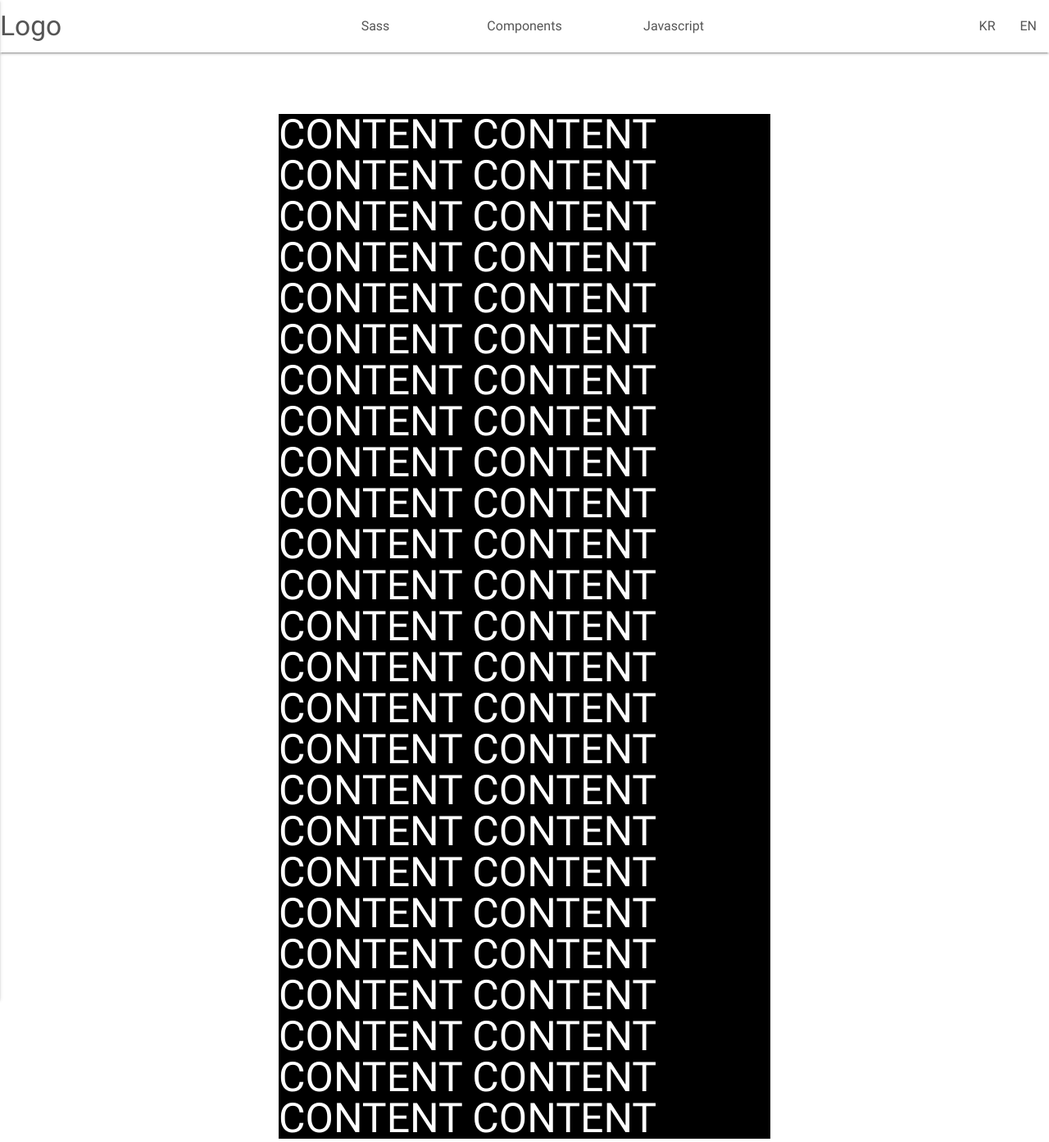
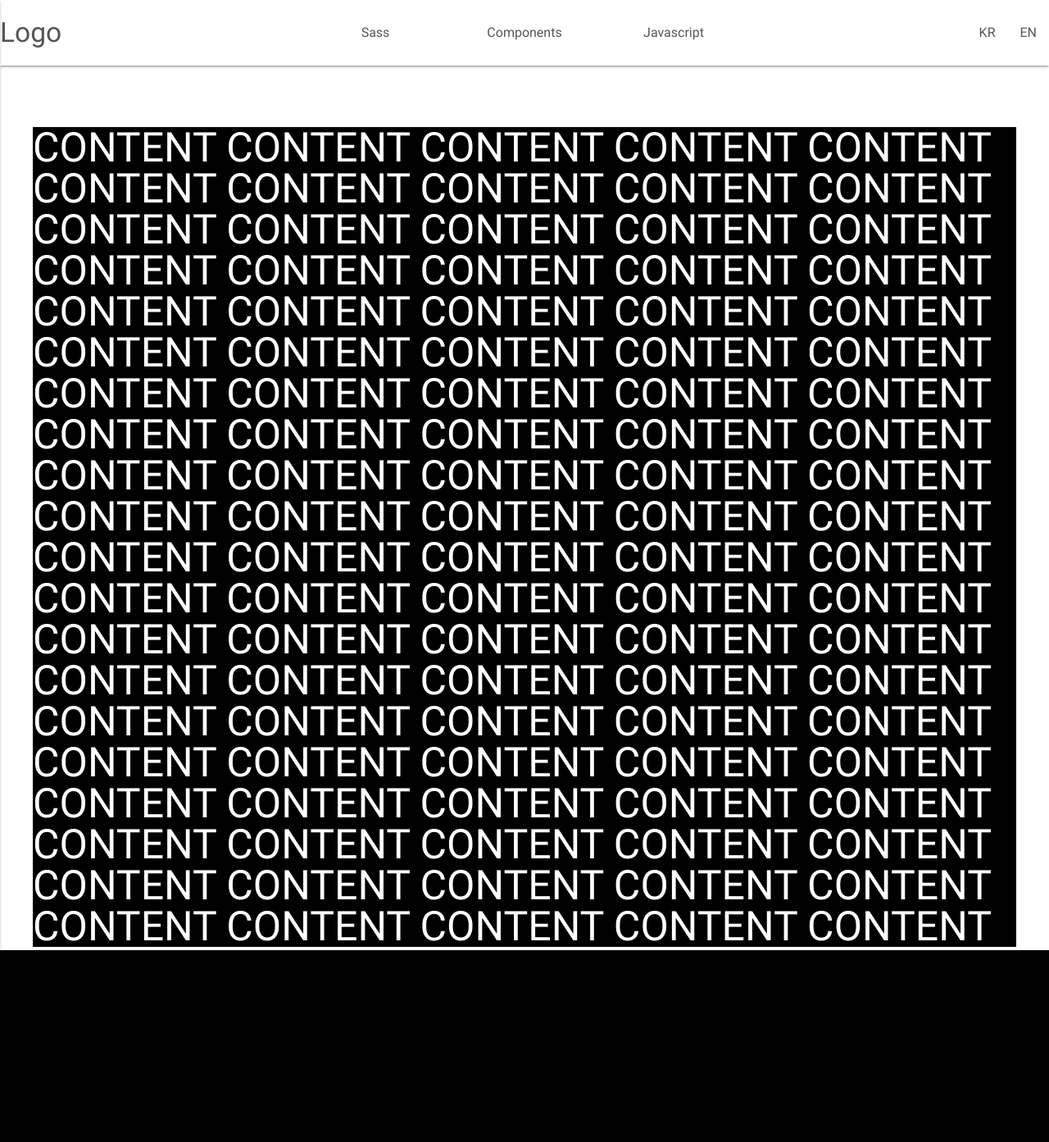
Before and after one commit to pureye4u/wp-template, a PHP site: page / in a window 1280 px wide. Shown: the whole page at 82% size. After the commit the page ends 1159 px from the top, so only its background shows below. Run offline with PHP 8.4, Linux system fonts and the light colour scheme.

Commit message:
Tune CSS and content size up.

```diff
--- a/index.html
+++ b/index.html
@@ -45,12 +45,19 @@
             </ul>
         </div>
     </nav>
+    <div class="wrap">
         <div class="contents">
             CONTENT CONTENT CONTENT CONTENT CONTENT CONTENT CONTENT CONTENT CONTENT CONTENT
             CONTENT CONTENT CONTENT CONTENT CONTENT CONTENT CONTENT CONTENT CONTENT CONTENT
             CONTENT CONTENT CONTENT CONTENT CONTENT CONTENT CONTENT CONTENT CONTENT CONTENT
             CONTENT CONTENT CONTENT CONTENT CONTENT CONTENT CONTENT CONTENT CONTENT CONTENT
             CONTENT CONTENT CONTENT CONTENT CONTENT CONTENT CONTENT CONTENT CONTENT CONTENT
+            CONTENT CONTENT CONTENT CONTENT CONTENT CONTENT CONTENT CONTENT CONTENT CONTENT
+            CONTENT CONTENT CONTENT CONTENT CONTENT CONTENT CONTENT CONTENT CONTENT CONTENT
+            CONTENT CONTENT CONTENT CONTENT CONTENT CONTENT CONTENT CONTENT CONTENT CONTENT
+            CONTENT CONTENT CONTENT CONTENT CONTENT CONTENT CONTENT CONTENT CONTENT CONTENT
+            CONTENT CONTENT CONTENT CONTENT CONTENT CONTENT CONTENT CONTENT CONTENT CONTENT
+        </div>
     </div>
 </body>
 <script>
--- a/scss/components/_variables.scss
+++ b/scss/components/_variables.scss
@@ -216,7 +216,7 @@
 // 13. Navigation Bar
 // ==========================================================================
 
-$navbar-height: 64px !default;
+$navbar-height: 80px !default;
 $navbar-height-mobile: 56px !default;
 $navbar-font-size: 1rem !default;
 $navbar-font-color: #555 !default;
--- a/scss/helpers/_variables.scss
+++ b/scss/helpers/_variables.scss
@@ -1,2 +1,3 @@
 $min-width: 320px;
 $mobile-width: 600px;
+$content-width: 1200px;
--- a/scss/layout/_content.scss
+++ b/scss/layout/_content.scss
@@ -1,5 +1,5 @@
 .contents {
-    max-width: 600px;
+    max-width: $content-width;
     margin: 0 auto;
     margin-top: 75px;
     background-color: #000;
--- a/scss/layout/_default.scss
+++ b/scss/layout/_default.scss
@@ -1,5 +1,21 @@
-html, body, .wrap {
+html, body {
     width: 100%;
     height: 100%;
     min-width: $min-width;
 }
+
+.wrap {
+    position: absolute;
+    top: 0;
+    right: 0;
+    bottom: 0;
+    left: 0;
+    overflow-y: auto;
+    margin-top: $navbar-height;
+}
+
+@media #{$small-and-down} {
+    .wrap {
+        margin-top: $navbar-height-mobile;
+    }
+}
--- a/scss/layout/_header.scss
+++ /dev/null
@@ -1,28 +0,0 @@
-#header {
-    position: absolute;
-    z-index: 10;
-    width: 100%;
-    height: 80px;
-    min-width: $min-width;
-    background-color: #fff;
-}
-
-.gnb {
-    position: absolute;
-    top: 0;
-    left: 200px;
-    background-color: #abc;
-}
-
-.lang {
-    position: absolute;
-    top: 0;
-    right: 0;
-    background-color: #bac;
-}
-
-@include media($mobile-width) {
-    .lang, .gnb {
-        display: none;
-    }
-}
```
Also changed, not shown: css/common.css. Lines whose indentation alone changed are shown as unchanged.
